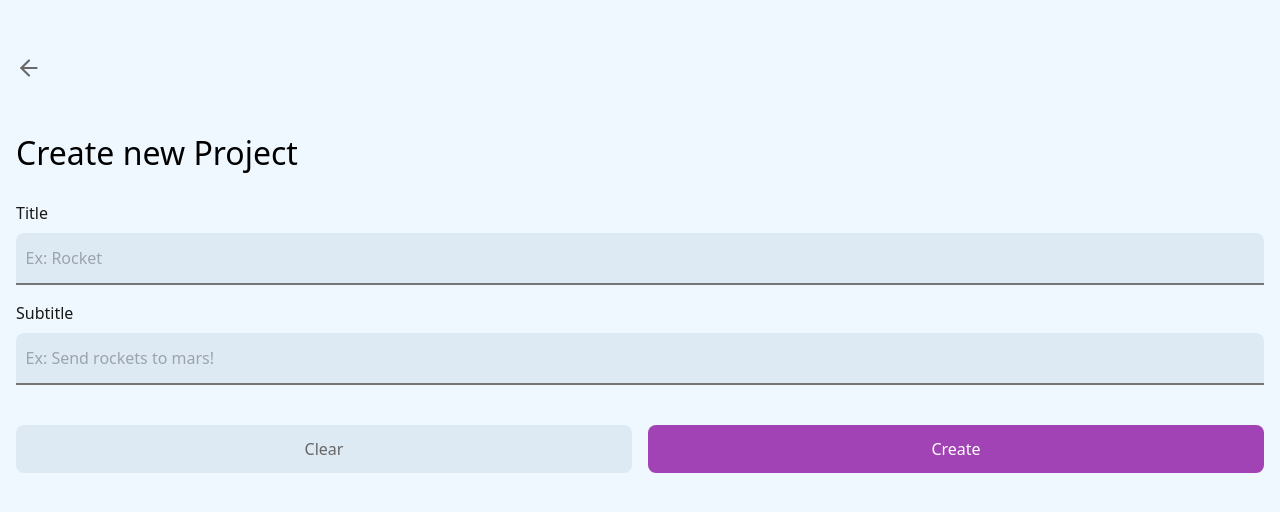
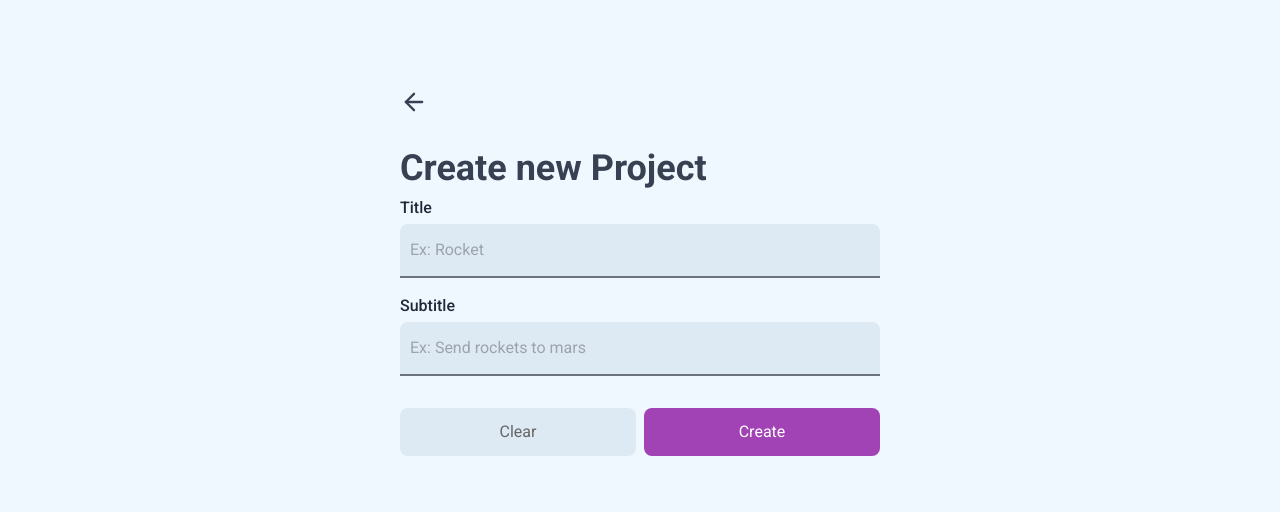
Before and after one commit to iamtheluiz/gantt-organon, a React (Create React App) app: page /create in a window 1280 px wide. Shown: the part 136-648 px from the top of the page. Built offline with nearby package versions, Linux system fonts and the light colour scheme.

Commit message:
refactor: rewrite Create styles

```diff
--- a/src/pages/Create.tsx
+++ b/src/pages/Create.tsx
@@ -14,26 +14,36 @@ function Create() {
   }
 
   return (
-    <div className="background">
-      <section id="create" className="container">
-        <header>
-          <Link to="/">
-            <FiArrowLeft size={26} color="#696969" />
+    <div className="background absolute flex justify-center items-center w-full h-full min-h-full">
+      <section id="create" className="max-w-lg w-full px-4">
+        <header className="w-full py-4 rounded-lg">
+          <Link to="/" className="w-7 flex justify-center items-center">
+            <FiArrowLeft className="w-full h-full text-gray-700" />
           </Link>
         </header>
         <form onSubmit={handleFormSubmit}>
-          <div className="content">
-            <h1>Create new Project</h1>
-            <div className="input-field">
-              <label htmlFor="title">Title</label>
-              <input type="text" id="title" placeholder="Ex: Rocket" />
+          <div className="w-full pt-4 pb-6">
+            <h1 className="text-4xl font-semibold text-gray-700">Create new Project</h1>
+            <div className="input-field flex flex-col py-2">
+              <label htmlFor="title" className="pb-1 text-base font-medium text-gray-800">Title</label>
+              <input
+                className="placeholder-gray-400 border-gray-500 border-b-2 text-base px-2.5 py-3.5"
+                type="text"
+                id="title"
+                placeholder="Ex: Rocket"
+              />
             </div>
-            <div className="input-field">
-              <label htmlFor="title">Subtitle</label>
-              <input type="text" id="title" placeholder="Ex: Send rockets to mars!" />
+            <div className="input-field flex flex-col py-2">
+              <label htmlFor="title" className="pb-1 text-base font-medium text-gray-800">Subtitle</label>
+              <input
+                className="placeholder-gray-400 border-gray-500 border-b-2 text-base px-2.5 py-3.5"
+                type="text"
+                id="title"
+                placeholder="Ex: Send rockets to mars"
+              />
             </div>
           </div>
-          <footer>
+          <footer className="grid grid-cols-2 gap-2">
             <button
               className="button"
               type="reset"
--- a/src/styles/pages/Create.css
+++ b/src/styles/pages/Create.css
@@ -4,34 +4,8 @@
 }
 
 div.background {
-  position: absolute;
-  display: flex;
-  justify-content: center;
-  align-items: center;
-
-  width: 100%;
-  height: 100%;
-  min-height: 100vh;
   animation: fade 0.2s infinite;
   animation-iteration-count: 1;
-}
-
-section#create {
-  padding: 0px;
-  border-radius: 8px;
-}
-
-section#create header {
-  display: flex;
-  align-items: center;
-  padding: 16px 16px;
-  border-radius: 8px 8px 0px 0px;
-}
-
-section#create header a {
-  display: flex;
-  justify-content: center;
-  align-items: center;
 }
 
 section#create header a svg {
@@ -43,40 +17,7 @@ section#create header a:hover svg {
   transform: scale(1.2);
 }
 
-section#create div.content {
-  padding: 16px 16px;
-}
-
-section#create div.content h1 {
-  font-weight: 400;
-  font-size: 2rem;
-  padding: 16px 0px;
-}
-
-section#create div.input-field {
-  display: flex;
-  flex-direction: column;
-  padding: 8px 0px;
-}
-
-section#create div.input-field label {
-  padding-bottom: 8px;
-  font-size: 1rem;
-  font-weight: 500;
-  color: #181818;
-}
-
 section#create div.input-field input {
-  border-bottom: 2px solid #757575;
   border-radius: 8px 8px 0px 0px;
-  font-size: 1rem;
-  padding: 0.8rem 0.6rem;
   background-color: #dde9f3;
 }
-
-section#create footer {
-  padding: 16px 16px;
-  display: grid;
-  grid-template-columns: 1fr 1fr;
-  gap: 16px;
-}
--- a/tailwind.config.js
+++ b/tailwind.config.js
@@ -3,6 +3,9 @@ module.exports = {
   darkMode: false, // or 'media' or 'class'
   theme: {
     extend: {},
+    fontFamily: {
+      sans: 'Roboto, sans-serif',
+    },
   },
   variants: {
     extend: {},
```
